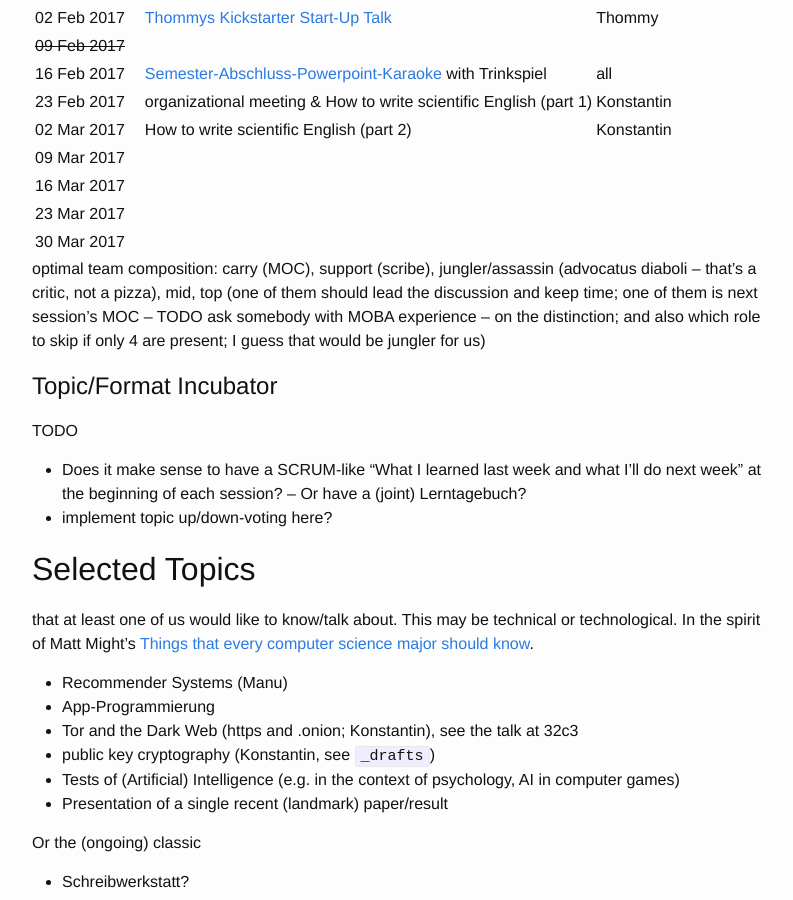
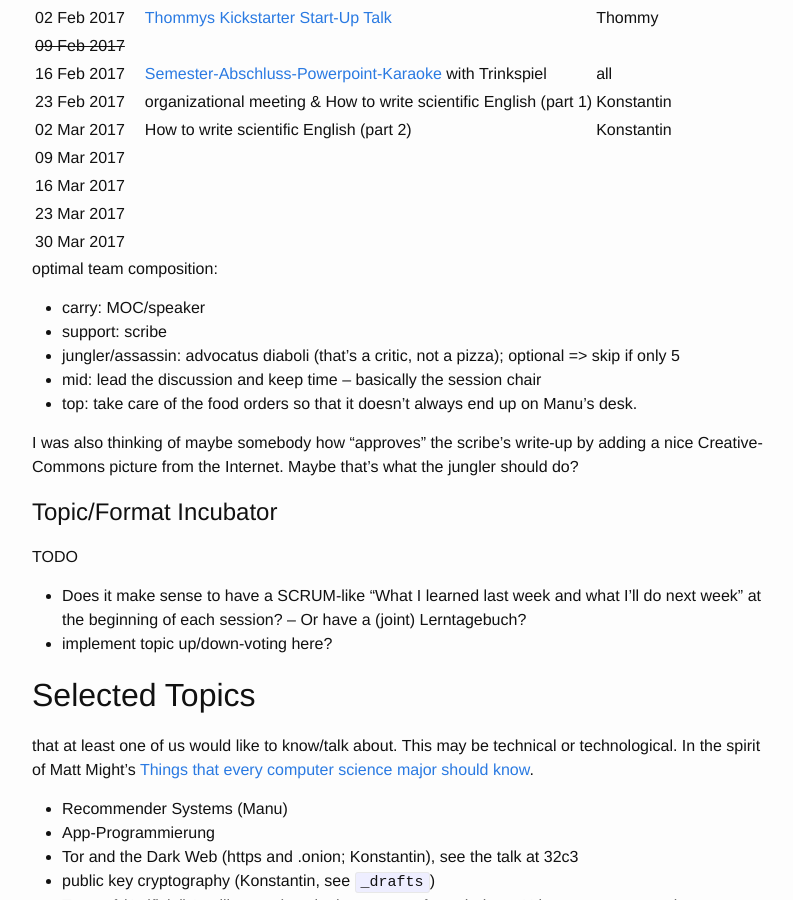
Before and after one commit to PGBBS/pgbbs.github.io, a Jekyll site: the page built from _pages/brown-bag.md, in a window 1280 px wide and 900 px high, scrolled down 1307 px. Shown: the whole window, without its empty margins (238-1031 px from the left). Built offline with Jekyll 4.4.1, drawn with Linux system fonts in a browser that asks for light colours.

Commit message:
team composition v2

```diff
--- a/_pages/brown-bag.md
+++ b/_pages/brown-bag.md
@@ -55,12 +55,19 @@ then turn into evolving blogposts.
 | 23 Mar 2017     |                                                                                                |                    |
 | 30 Mar 2017     |                                                                                                |                    |
 
-optimal team composition: carry (MOC), support (scribe),
-jungler/assassin (advocatus diaboli -- that's a critic, not a pizza),
-mid, top (one of them should lead the discussion and keep time; one of
-them is next session's MOC -- TODO ask somebody with MOBA experience
--- on the distinction; and also which role to skip if only 4 are
-present; I guess that would be jungler for us)
+optimal team composition:
+- carry: MOC/speaker
+- support: scribe
+- jungler/assassin: advocatus diaboli (that's a critic, not a pizza);
+  optional => skip if only 5
+- mid: lead the discussion and keep time -- basically the session
+  chair
+- top: take care of the food orders so that it doesn't always end up
+  on Manu's desk.
+
+I was also thinking of maybe somebody how "approves" the scribe's
+write-up by adding a nice Creative-Commons picture from the
+Internet. Maybe that's what the jungler should do?
 
 # Topic/Format Incubator
 
```
